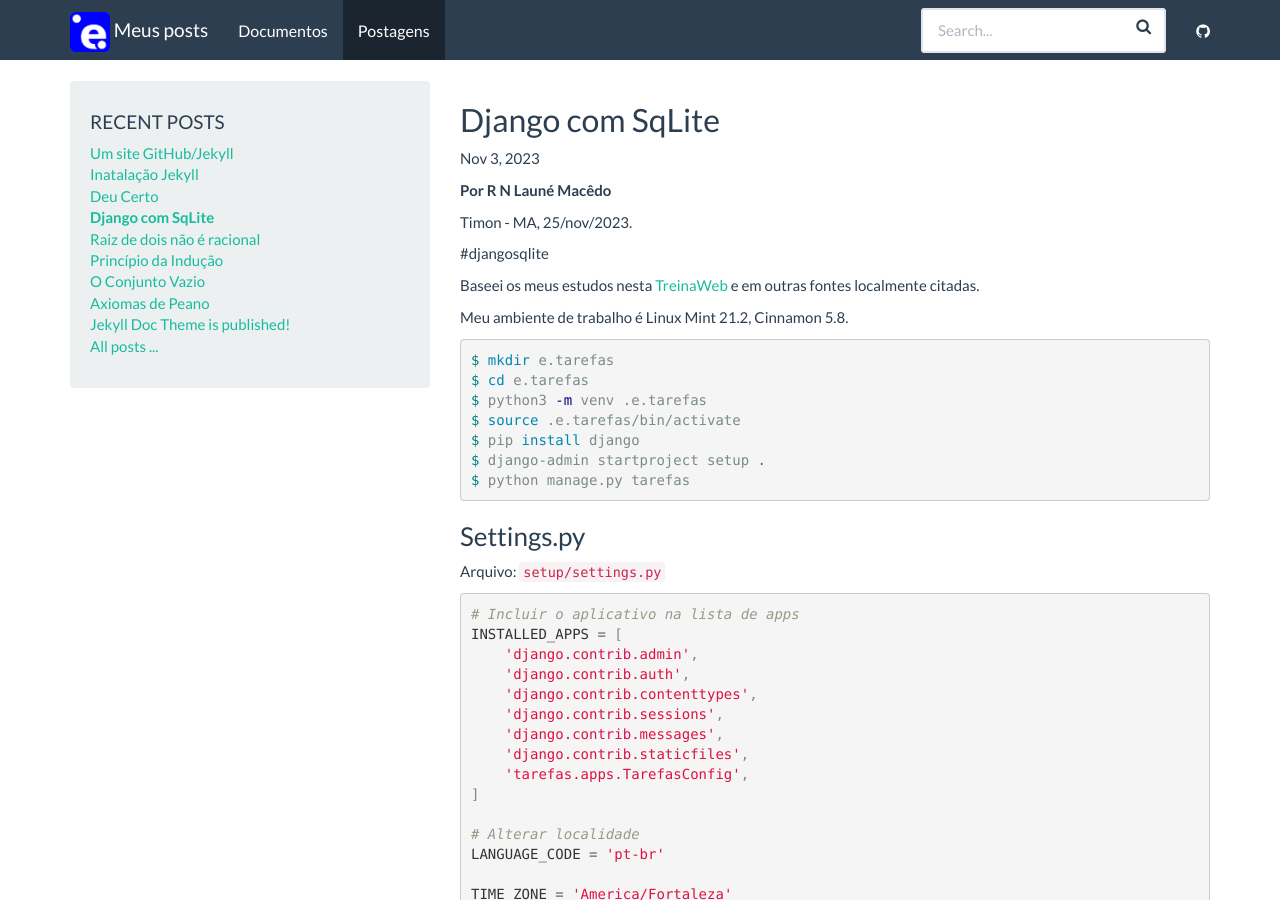
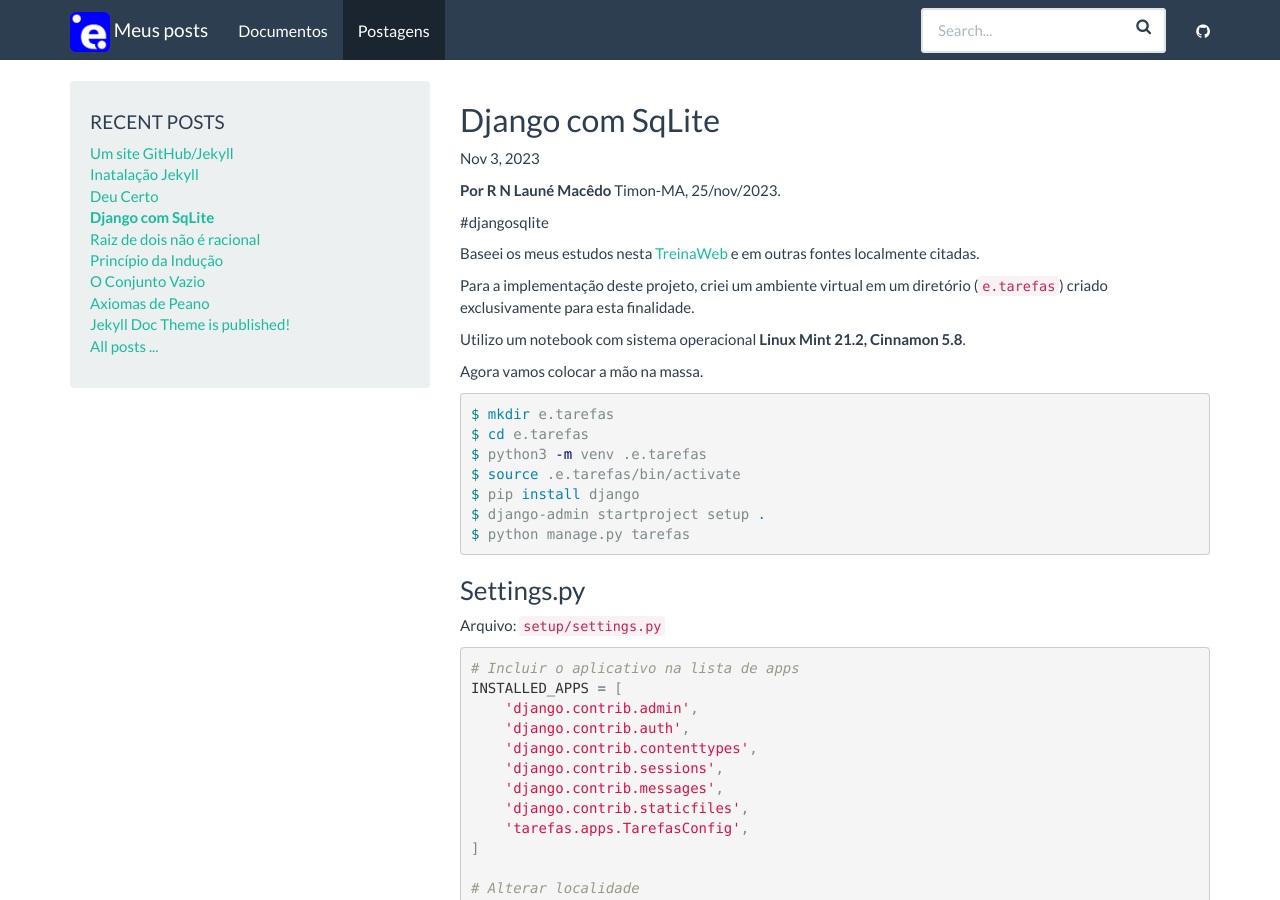
Before and after one commit to rlaunemacedo/posts, a Jekyll site: the page built from _posts/2023-11-03-django-tarefas.md, in a window 1280 px wide and 900 px high. Built offline with Jekyll 4.4.1, drawn with Linux system fonts in a browser that asks for light colours; nearby versions of some CDN libraries.

Commit message:
Atualização 2023-12-05 14:41:45

````diff
--- a/_posts/2023-11-03-django-tarefas.md
+++ b/_posts/2023-11-03-django-tarefas.md
@@ -8,14 +8,17 @@
   - tutorial
 ---
 **Por R N Launé Macêdo**
-
-Timon - MA, 25/nov/2023.
+Timon-MA, 25/nov/2023.
 
 #djangosqlite
 
 Baseei os meus estudos nesta [TreinaWeb](https://www.youtube.com/watch?v=MsUL3Pgofl4&t=374s) e em outras fontes localmente citadas.
 
-Meu ambiente de trabalho é Linux Mint 21.2, Cinnamon 5.8.
+Para a implementação deste projeto, criei um ambiente virtual em um diretório (`e.tarefas`) criado exclusivamente para esta finalidade.
+
+Utilizo um notebook com sistema operacional **Linux Mint 21.2, Cinnamon 5.8**.
+
+Agora vamos colocar a mão na massa.
 
 ```shell
 $ mkdir e.tarefas
````
Also changed, not shown: 8 other files.
